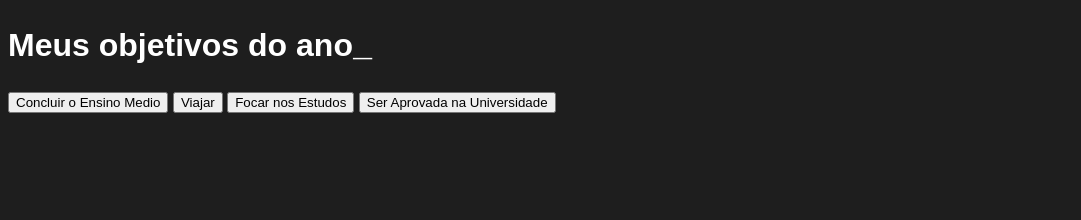
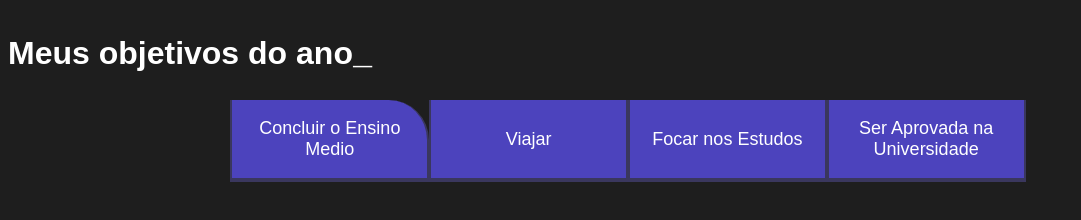
Before and after one commit to IsabeliAlmeida/proj-vida-isa, a plain HTML site: page index.html in a window 1280 px wide. Shown: the whole page, without its empty margins (0-1081 px from the left). Drawn offline with Linux system fonts and the light colour scheme.

Commit message:
Add files via upload
atualizaçao

```diff
--- a/style.css
+++ b/style.css
@@ -26,5 +26,46 @@ body{
 }
 
 .conteudo-principal{
+    display: flex;
+    flex-direction: column;
+    justify-content: center;
+    align-items: center;
+    max-width: 1240px;
+    width: 100%;
+    margin: 0;
+}
 
+.botao{
+    font-family: "Chakra Perch", sans-serif;
+    background-color: var(--botao-inativo);
+    color: var(--branco);
+    display: flex;
+    justify-content: center;
+    padding: 1em;
+    font-size: 18px;
+    align-items: center;
+    width: 100%;
+    border-bottom: 4px solid var(--botao-ativo);
+    border-left: 2px solid var(--botao-ativo);
+    border-right: 2px solid var(--botao-ativo);
+    border-top: none;
 }
+
+.botao:first-child{
+    border-radius: 40px 40px 0 0;
+}
+
+.botoes{
+    display: block;
+}
+ @media screen and (min-width: 768px) {
+    .botoes{
+        display: flex;
+    }
+    .botao:first-child{
+        border-radius: 40px 0 0 0;
+    }
+    .botao:first-child{
+        border-radius: 0 40px 0 0 ;
+    }
+}
```
